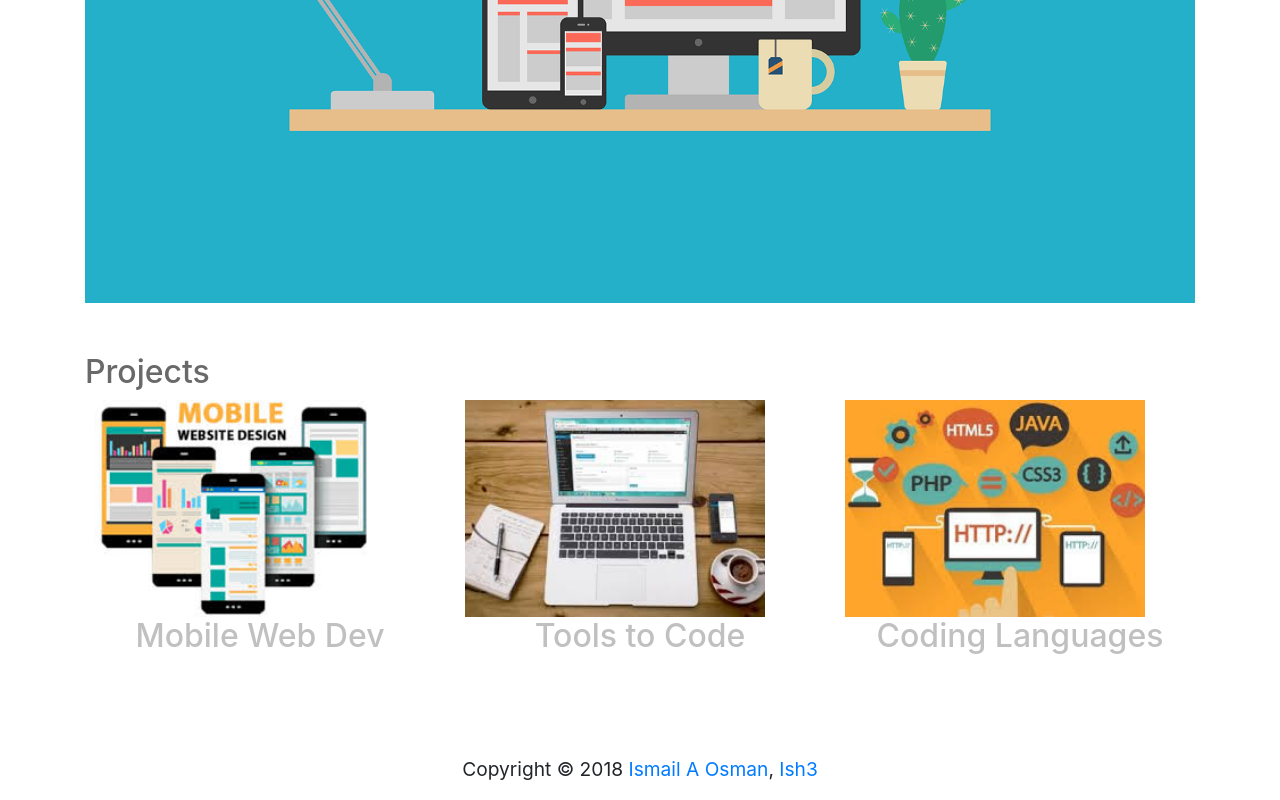
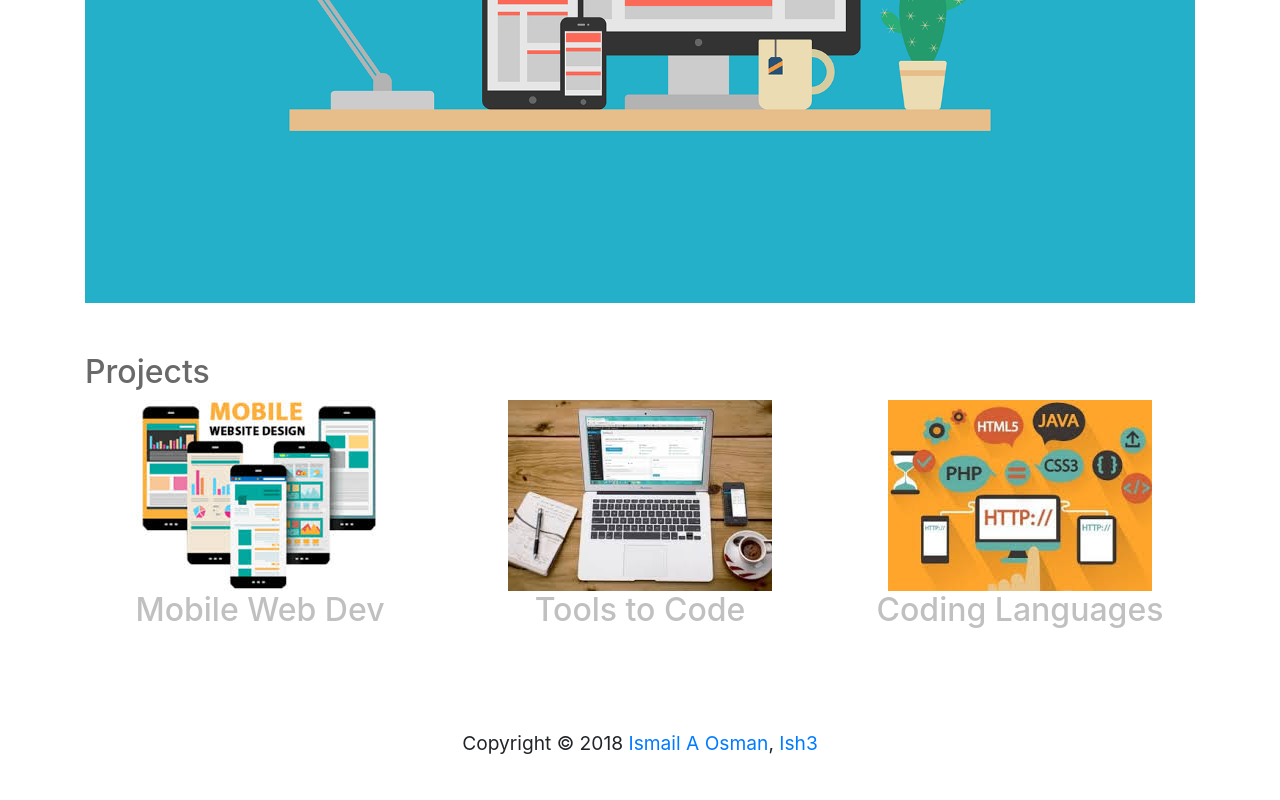
Before and after one commit to ismailo/udacity-frontend-nanodegree, a plain HTML site: page Build a Portfolio Site/index.html in a window 1280 px wide. Shown: the part 545-1345 px from the top of the page. After the commit the page ends 1319 px from the top, so only its background shows below. Drawn offline with Linux system fonts and the light colour scheme.

Commit message:
Add files via upload

```diff
--- a/Build a Portfolio Site/css/main.css
+++ b/Build a Portfolio Site/css/main.css
@@ -7,8 +7,13 @@
 }
 
 
-.small-images {
-	width: 300px;
+
+.img-responsive {
+	max-width: 100%;
+	height: auto;
+    display: block;
+    margin-right: auto;
+    margin-left: auto;
 }
 
 
@@ -20,6 +25,10 @@
 /*.line {
 	width: 100%;
 }*/
+
+main img {
+  width: 100%;
+}
 
 .projects-title {
     margin-top: 50px;
--- a/Build a Portfolio Site/index.html
+++ b/Build a Portfolio Site/index.html
@@ -6,12 +6,12 @@
 	<!-- Meta -->
 	<meta charset="utf-8">
 	<meta name="viewport" content="width=device-width, initial-scale=1.0">
-	<meta http-equiv="X-UA-Compatible" content="ie-edge">
+	<meta http-equiv="X-UA-Compatible" content="IE=edge">
 	<title>Ismail Osman Portfolio</title>
 
 	<link rel="stylesheet" type="text/css" href="css/main.css">
 	<link rel="stylesheet" type="text/css" href="css/bootstrap.min.css">
-	<script type="text/javascript" src="js/bootstrap.min.js"></script>
+	<script  src="js/bootstrap.min.js"></script>
 	<!-- <script src="https://ajax.googleapis.com/ajax/libs/jquery/3.3.1/jquery.min.js"></script> -->
 </head>
 
@@ -47,19 +47,19 @@
     </header>
 
 		 	<article class="col-md-4">
-            	<img src="images/mobile.jpg" alt="" class="small-images">
+            	<img  class="img-responsive" src="images/mobile.jpg" alt="">
             	<h2 class="title">Mobile Web Dev</h2>
             	<a href=""></a>
         	</article>
 
 		    <article class="col-md-4">
-				<img src="images/tools.jpg" alt="" class="small-images">
+				<img  class="img-responsive" src="images/tools.jpg" alt="">
 				<h2 class="title">Tools to Code</h2>
 				<a href=""></a>
 			</article>
 
 			<article class="col-md-4">
-				<img src="images/languages.jpg" alt="" class="small-images">
+				<img  class="img-responsive" src="images/languages.jpg" alt="">
 				<h2 class="title">Coding Languages</h2>
 				<a href=""></a>
 			</article>
```
